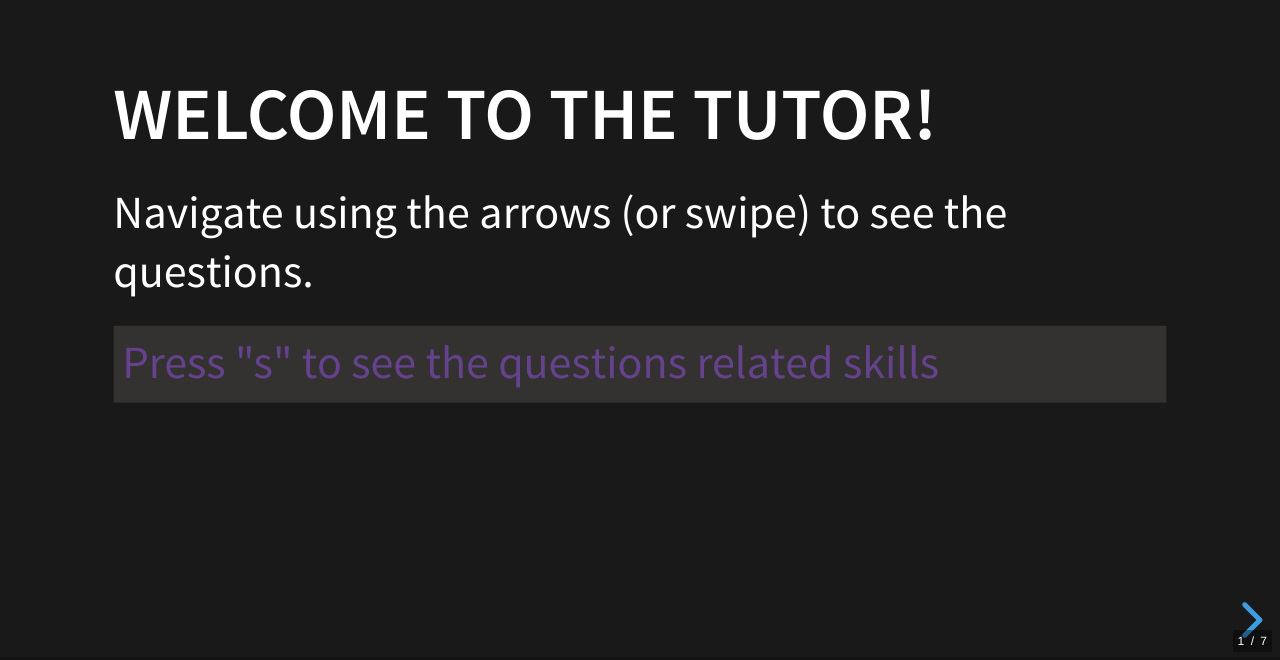
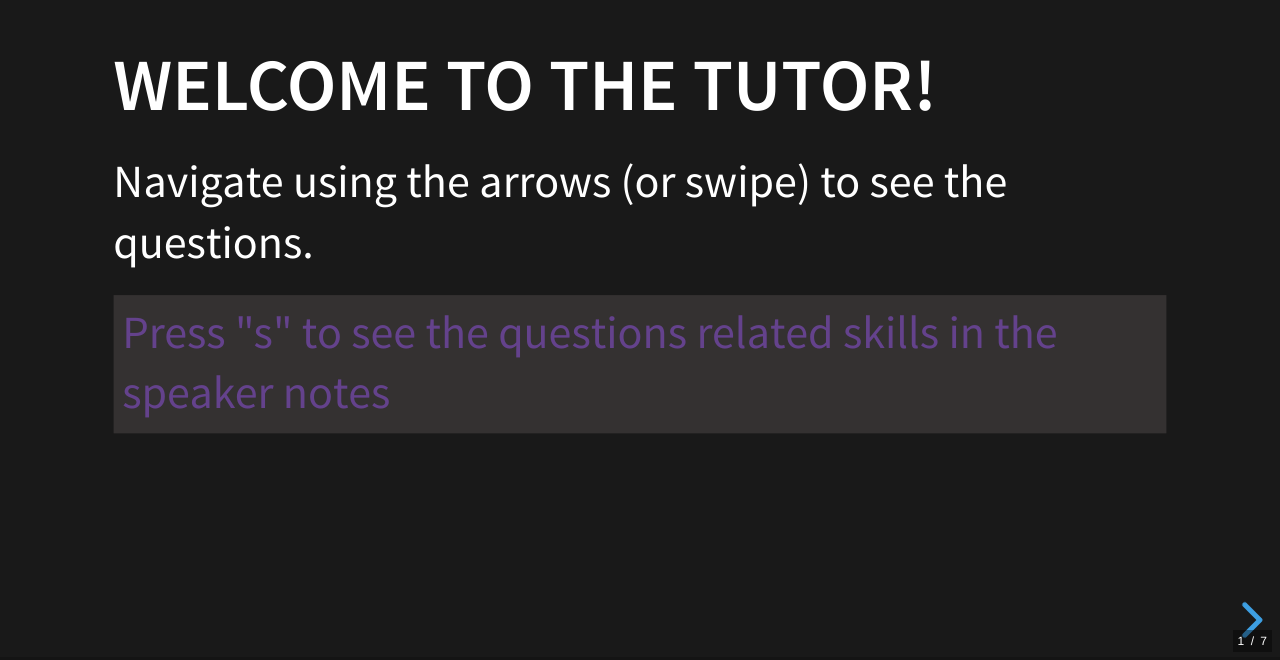
Before and after one commit to efumango/ILS-mockup-tutor, a website: page tutor.html in a window 1280 px wide. Shown: the part 140-800 px from the top of the page. Drawn offline with Linux system fonts and the light colour scheme.

Commit message:
small modifications

```diff
--- a/tutor.html
+++ b/tutor.html
@@ -175,7 +175,7 @@
         <section>
           <h2>Welcome to the Tutor!</h2>
           <p>Navigate using the arrows (or swipe) to see the questions.</p>
-          <p class="speaker-n">Press "s" to see the questions related skills</p>
+          <p class="speaker-n">Press "s" to see the questions related skills in the speaker notes</p>
           <aside class ="notes">
             The tutor is based on the following learning theories:
             <ul>
@@ -328,7 +328,7 @@
         notes: [
           { text: "Transfer of learning (near transfer)"},
           { text: "Critical reading, interpretation & comparative reasoning"},
-          { text: "retrieval of previously acquired knowledge to manifest informations by: reactivating schemes, constructive processing and active recall of informations"}
+          { text: "Retrieval of previously acquired knowledge to manifest informations by: reactivating schemes, constructive processing and active recall of informations"}
         ]
       }
     ];
```
